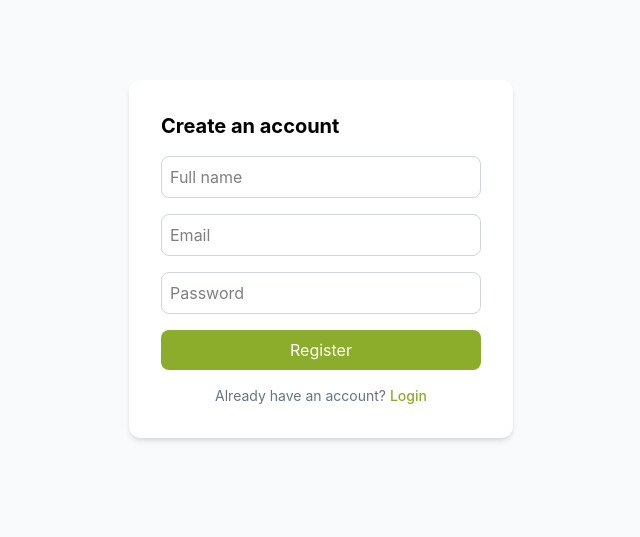
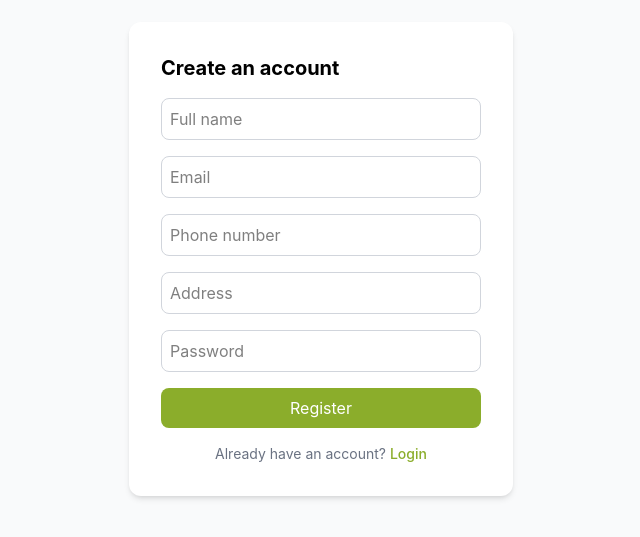
Before and after one commit to sonavbinu/newProject, a React (Vite) app in the folder sub-user/: page /register in a window 1280 px wide. Shown: the part 141-678 px from the top of the page, without its empty margins (319-959 px from the left). Built offline with nearby package versions, Linux system fonts and the light colour scheme.

Commit message:
fix(sub-user):Add  hone and address input field

```diff
--- a/sub-user/src/Pages/Login/Register.jsx
+++ b/sub-user/src/Pages/Login/Register.jsx
@@ -9,6 +9,8 @@ const Register = () => {
     name: "",
     email: "",
     password: "",
+    phone: "",
+    address: "",
   });
   const dispatch = useDispatch();
   const navigate = useNavigate();
@@ -54,6 +56,22 @@ const Register = () => {
           className="border rounded-lg p-2 focus:outline-none focus:ring-2 focus:ring-[#8BAD2B] border-gray-300"
         />
         <input
+          type="tel"
+          name="phone"
+          placeholder="Phone number"
+          value={formData.phone}
+          onChange={handleChange}
+          className="border rounded-lg p-2 focus:outline-none focus:ring-2 focus:ring-[#8BAD2B] border-gray-300"
+        />
+        <input
+          type="address"
+          name="address"
+          placeholder="Address"
+          onChange={handleChange}
+          value={formData.address}
+          className="border rounded-lg p-2 focus:outline-none border-gray-300 focus:ring-[#8BAD2B] focus:ring-2"
+        />
+        <input
           type="password"
           name="password"
           placeholder="Password"
```
Also changed, not shown: 2 other files (tests, documents, lock files or other folders).
